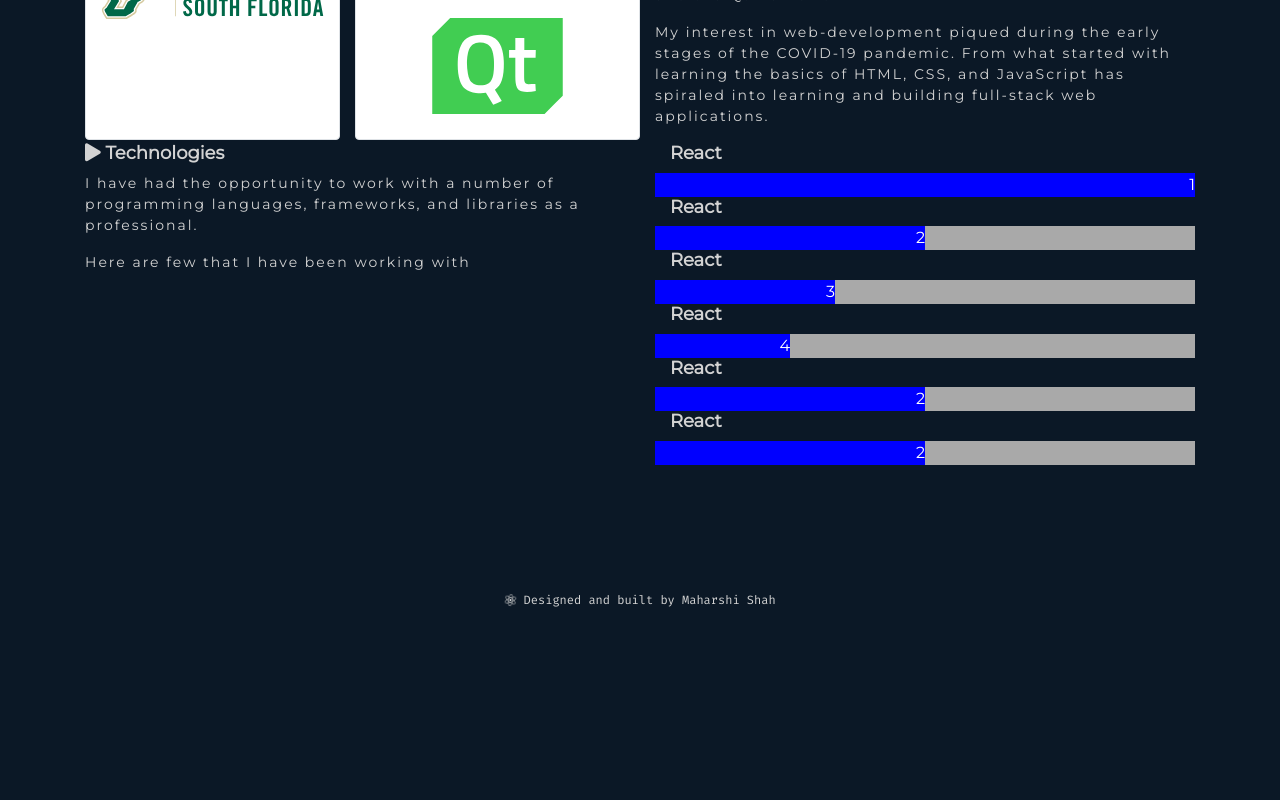
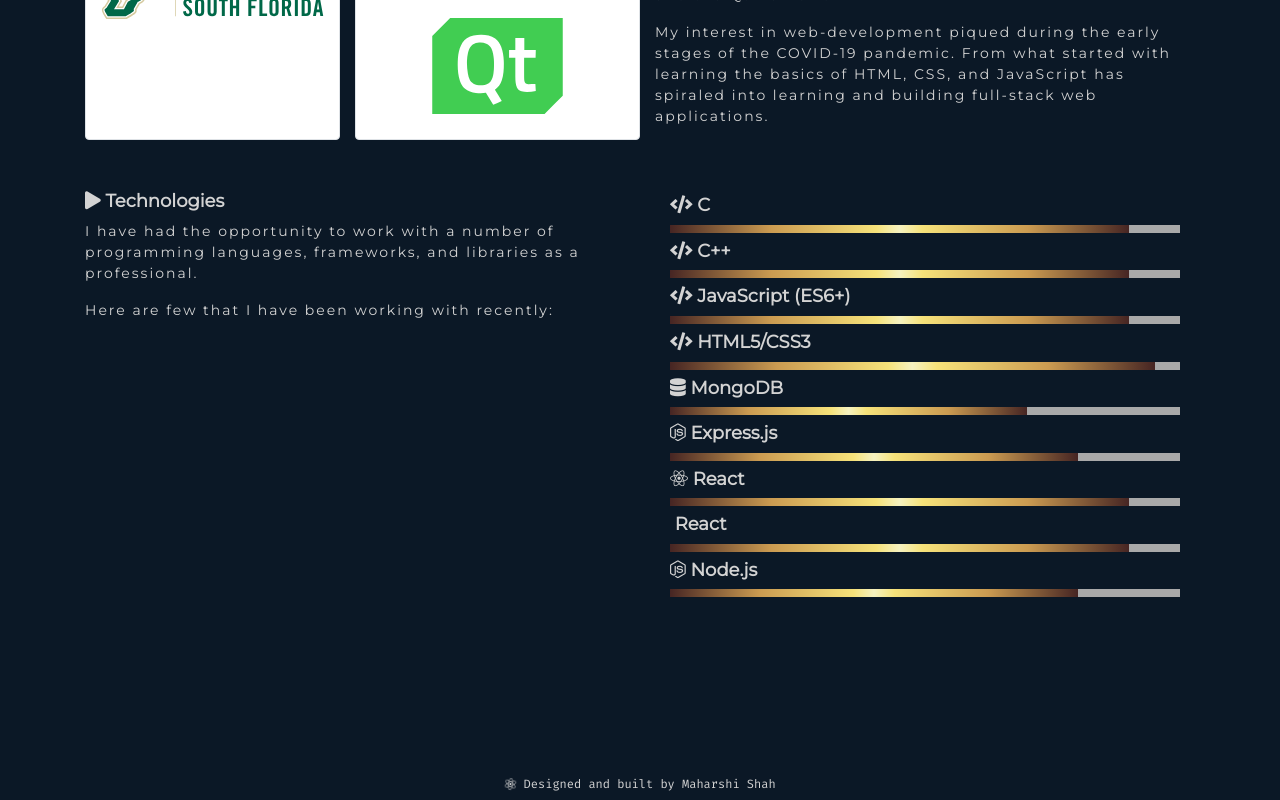
Before and after one commit to maharshi66/portfolio, a React (Create React App) app: page / in a window 1280 px wide. Shown: the part 957-1757 px from the top of the page. Before the commit the page ends 1572 px from the top, so only its background shows below. Built offline with nearby package versions, Linux system fonts and the light colour scheme.

Commit message:
Finished styling skills bar

```diff
--- a/src/components/Header/Header.scss
+++ b/src/components/Header/Header.scss
@@ -22,7 +22,7 @@
   text-align: center;
   align-items: center;
   justify-content: end;
-  width: 100vw;
+  width: 100%;
 }
 
 @media screen and (max-width: 960px) {
@@ -35,10 +35,9 @@
     flex-direction: column;
     padding: 2rem 2rem;
     background: rgba(47, 73, 94, 1);
+    position: fixed;
     width: 100%;
-    height: 400px;
-    position: fixed;
-    top: 80px;
+    height: 100%;
     left: -120%;
     opacity: 1;
     transition: all 0.5s ease;
--- a/src/components/SkillsBar/SkillsBar.css
+++ b/src/components/SkillsBar/SkillsBar.css
@@ -2,3 +2,18 @@
   background-color: darkgray;
   color: white; /* White text color */
 }
+
+.skill {
+  background-image: linear-gradient(
+    to right,
+    #462523 0,
+    #cb9b51 22%,
+    #f6e27a 45%,
+    #f6f2c0 50%,
+    #f6e27a 55%,
+    #cb9b51 78%,
+    #462523 100%
+  );
+  text-align: right;
+  padding: 4px 10px;
+}
--- a/src/components/SkillsBar/SkillsBar.js
+++ b/src/components/SkillsBar/SkillsBar.js
@@ -1,5 +1,5 @@
 import React from 'react'
-import {Container,  Row } from 'react-bootstrap';
+import {Container} from 'react-bootstrap';
 import CustomTitle from '../CustomTitle/CustomTitle';
 import './SkillsBar.css';
 import skillItems from '../../data/skillItems';
@@ -8,19 +8,14 @@ const SkillsBar = () => {
     return (
         <>
         {
-            skillItems.map(skill => (
-                    <Container>
-                        <CustomTitle type='subtitle' title={skill.skillName} />
-                        <Row className='skills' xs={skill.skillLevel} md={skill.skillLevel}>
-                            <div style={{
-                                        backgroundColor: 'blue',
-                                        color: 'white',
-                                        textAlign: 'right'}}>
-                                {skill.skillLevel}
+            skillItems.map((skill, idx) => (
+                    <Container key={idx} className='py-1'>
+                        <CustomTitle icon={skill.icon} type='subtitle' title={skill.skillName} />
+                        <div className='skills'>
+                            <div className='skill' style={{width: `${skill.skillLevel}%`}}>
                             </div>
-                        </Row>
+                        </div>
                     </Container>
-
             ))
         }
         </>
--- a/src/data/skillItems.js
+++ b/src/data/skillItems.js
@@ -1,35 +1,51 @@
 //values between 1-6 ; 1 highest
 const skillItems = [
     {
-        skillName: 'React',
-        skillLevel: 1,
-        icon: 'fa fas-react',
+        skillName: ' C',
+        skillLevel: 90,
+        icon: 'fas fa-code',
     },
     {
-        skillName: 'React',
-        skillLevel: 2,
-        icon: 'fa fas-react',
+        skillName: ' C++',
+        skillLevel: 90,
+        icon: 'fas fa-code',
     },
     {
-        skillName: 'React',
-        skillLevel: 3,
-        icon: 'fa fas-react',
+        skillName: ' JavaScript (ES6+)',
+        skillLevel: 90,
+        icon: 'fas fa-code',
     },
     {
-        skillName: 'React',
-        skillLevel: 4,
-        icon: 'fa fas-react',
+        skillName: ' HTML5/CSS3',
+        skillLevel: 95,
+        icon: 'fas fa-code',
     },
     {
-        skillName: 'React',
-        skillLevel: 2,
-        icon: 'fa fas-react',
+        skillName: ' MongoDB',
+        skillLevel: 70,
+        icon: 'fas fa-database',
     },
     {
-        skillName: 'React',
-        skillLevel: 2,
-        icon: 'fa fas-react',
+        skillName: ' Express.js',
+        skillLevel: 80,
+        icon: 'fab fa-node-js',
     },
+    {
+        skillName: ' React',
+        skillLevel: 90,
+        icon: 'fab fa-react',
+    },
+    {
+        skillName: ' React',
+        skillLevel: 90,
+        icon: 'fab fa-react-redux',
+    },
+    {
+        skillName: ' Node.js',
+        skillLevel: 80,
+        icon: 'fab fa-node-js',
+    },
+
 ]
 
 export default skillItems;
--- a/src/sections/AboutSection/AboutSection.js
+++ b/src/sections/AboutSection/AboutSection.js
@@ -10,8 +10,10 @@ const AboutSection = () => {
         <div id="about">
         <CustomTitle title='About' type='title' />
         <Container className='about'>
-            <Row xs={12} md={12}>
+            <Row >
                 <AboutBackground />
+            </Row>
+            <Row>
                 <AboutTechnologies/>
             </Row>
         </Container>
--- a/src/subsections/AboutTechUsed.js
+++ b/src/subsections/AboutTechUsed.js
@@ -1,13 +1,13 @@
 import React from 'react'
-import { Col, Row} from 'react-bootstrap';
+import { Col} from 'react-bootstrap';
 import CustomTitle from '../components/CustomTitle/CustomTitle';
 import CustomParagraph from '../components/CustomPararaph/CustomParagraph';
 import SkillsBar from '../components/SkillsBar/SkillsBar';
 
 const AboutTechnologies = () => {
     return (
-        <React.Fragment className='mt-4 mt-md-5'>
-         <Col md={6} xs={12}>
+        <React.Fragment>
+         <Col className='my-2 my-md-5' md={6} xs={12}>
             <CustomTitle icon='fas fa-play' title=' Technologies' type='subtitle' />
                 <div className='breif-background'>
                     <CustomParagraph
@@ -15,12 +15,12 @@ const AboutTechnologies = () => {
                         type='simple-paragraph-sm'
                     />
                     <CustomParagraph
-                        text="Here are few that I have been working with"
+                        text="Here are few that I have been working with recently:"
                         type='simple-paragraph-sm'
                     />
                 </div>
          </Col>
-         <Col md={6} xs={12}>
+         <Col className='my-3 my-md-5' md={6} xs={12}>
             <SkillsBar />
          </Col>
         </React.Fragment>
```
